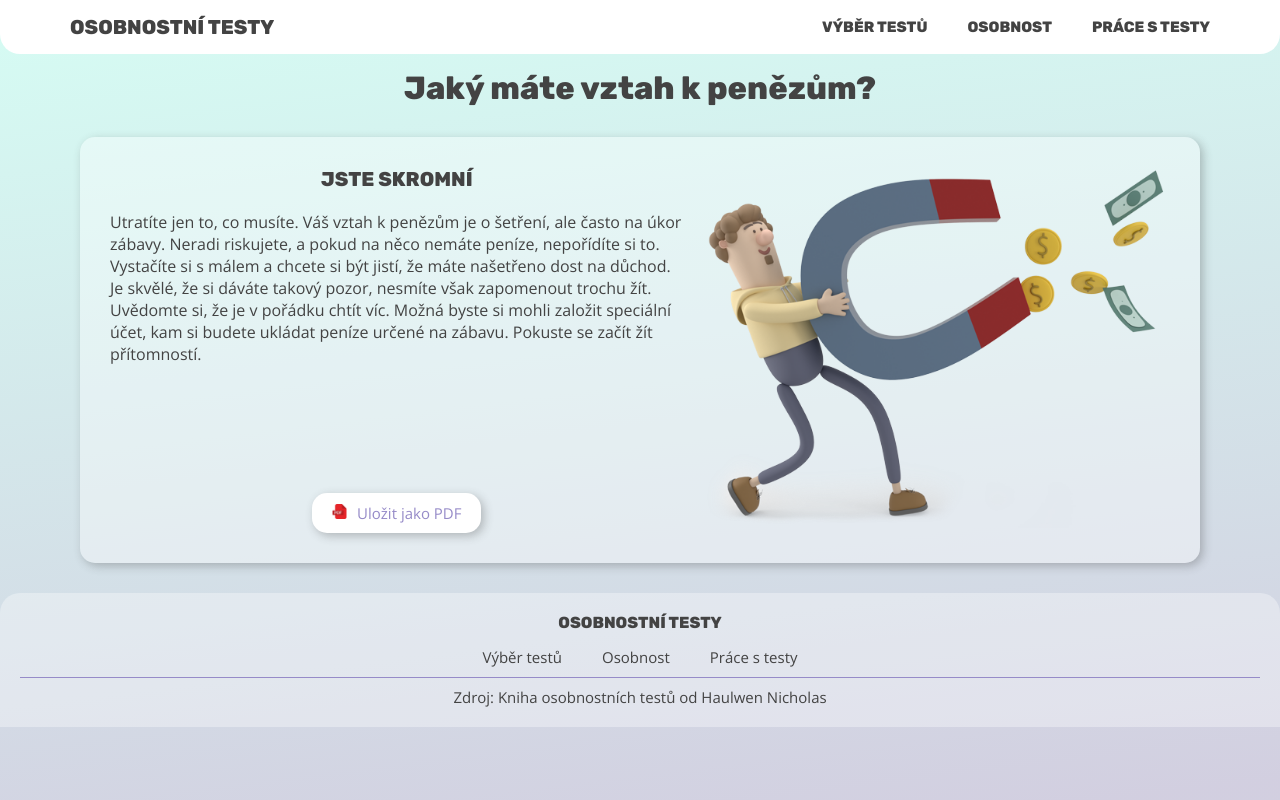
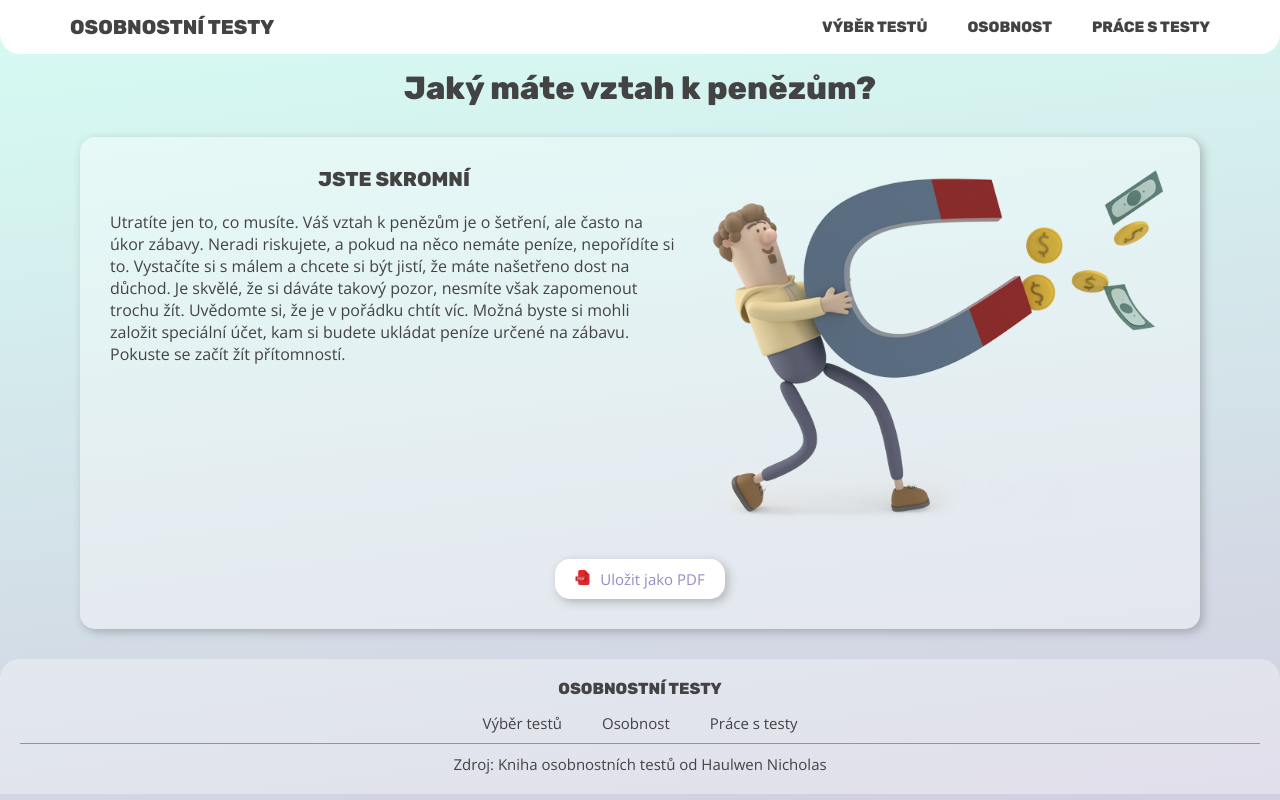
Before and after one commit to gracianaa/osobnostni-testy, a React (Vite) app: page /test/1/results/1 in a window 1280 px wide. Built offline with nearby package versions, Linux system fonts and the light colour scheme.

Commit message:
results page save to pdf fix

```diff
--- a/src/pages/ResultsPage/index.jsx
+++ b/src/pages/ResultsPage/index.jsx
@@ -48,11 +48,15 @@ export const ResultsPage = () => {
 
   return (
     <div className="content">
-      <div className="resultCard" ref={refPDF}>
-        <div className="resultCard__permanent">
+      <div className="resultCard">
+        <div className="resultCard__permanent" ref={refPDF}>
           <div className="resultCard__text">
             <h4 className="resultCard__title">{bestResult.result}</h4>
             <p className="resultCard__description">{bestResult.description}</p>
+          </div>
+          <div className="resultCard__img">
+            <img src={bestResult.image} alt={bestResult.image} />
+          </div>
         </div>
         <Button onClick={downloadPDF} type={'secondary'}>
           <div className="buttonShare">
@@ -63,10 +67,6 @@ export const ResultsPage = () => {
           </div>
         </Button>
       </div>
-        <div className="resultCard__img">
-          <img src={bestResult.image} alt={bestResult.image} />
-        </div>
-      </div>
     </div>
   );
 };
--- a/src/pages/ResultsPage/style.css
+++ b/src/pages/ResultsPage/style.css
@@ -2,18 +2,20 @@
   border-radius: 15px;
   background-color: rgba(255, 255, 255, 0.368);
   box-shadow: var(--shadow);
-  padding: 30px;
+  padding-bottom: 30px;
   width: 100%;
   margin: 30px auto;
+  display: flex;
+  flex-direction: column;
+  gap: 30px;
+  align-items: center;
+  justify-content: center;
 }
 
 .resultCard__permanent {
-  display: flex;
-  flex-direction: column;
-  gap: 20px;
-  align-items: center;
-  justify-content: center;
+  padding: 30px 30px 0 30px;
 }
+
 
 .resultCard__title {
   font-size: 20px;
@@ -38,18 +40,17 @@
 }
 
 @media screen and (min-width: 850px) {
-  .resultCard {
+
+  .resultCard__permanent {
     display: flex;
+    gap: 30px;
     justify-content: space-between;
-    align-items: stretch;
-    gap: 20px;
   }
 
-  .resultCard__permanent {
+  .resultCard__text {
     min-height: 100%;
     flex-basis: 60%;
     flex-grow: 1;
-    justify-content: space-between;
   }
 
   .resultCard__img {
```
Lines whose indentation alone changed are shown as unchanged.
